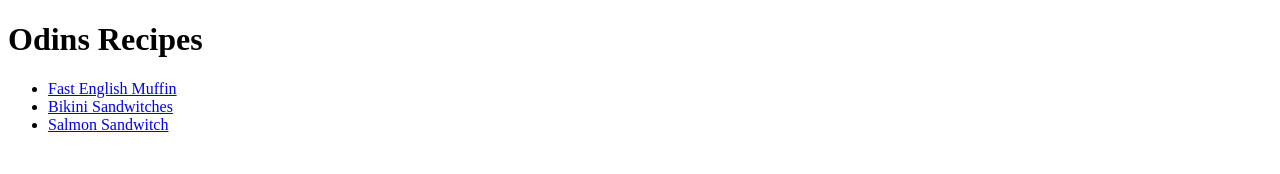
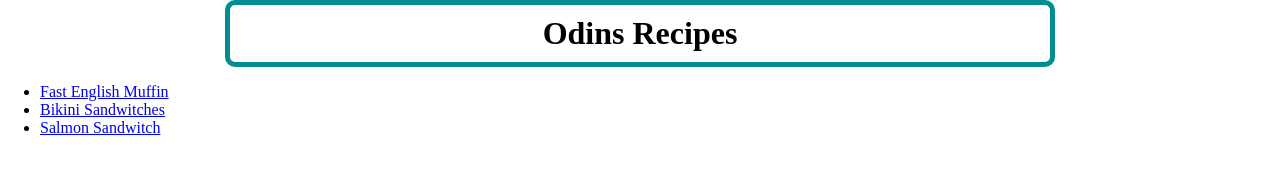
Before and after one commit to Josh-DK-git/odin-recipes, a plain HTML site: page index.html in a window 1280 px wide. Drawn offline with Linux system fonts and the light colour scheme.

Commit message:
Added the link to the external stylesheet in the head of this document

```diff
--- a/index.html
+++ b/index.html
@@ -4,20 +4,21 @@
 <head>
     <title>Home Page</title>
     <meta charset="UTF-8">
+    <link rel="stylesheet" href="./css/style.css">
 </head>
 
 <body>
     <nav></nav>
     <main>
         <h1>Odins Recipes</h1>
-        <ul>
-            <li>
+        <ul class="list">
+            <li class="item1">
                 <a href="./recipes/muffin.html" rel="noreferrer" target="_blank">Fast English Muffin</a>
             </li>
-            <li>
+            <li class="item2">
                 <a href="./recipes/sandwitch.html" rel="nonreferrer" target="_blank">Bikini Sandwitches</a>
             </li>
-            <li>
+            <li class="item3">
                 <a href="./recipes/salmon.html" rel="nonreferrer" target="_blank">Salmon Sandwitch</a>
             </li>
         </ul>
```
